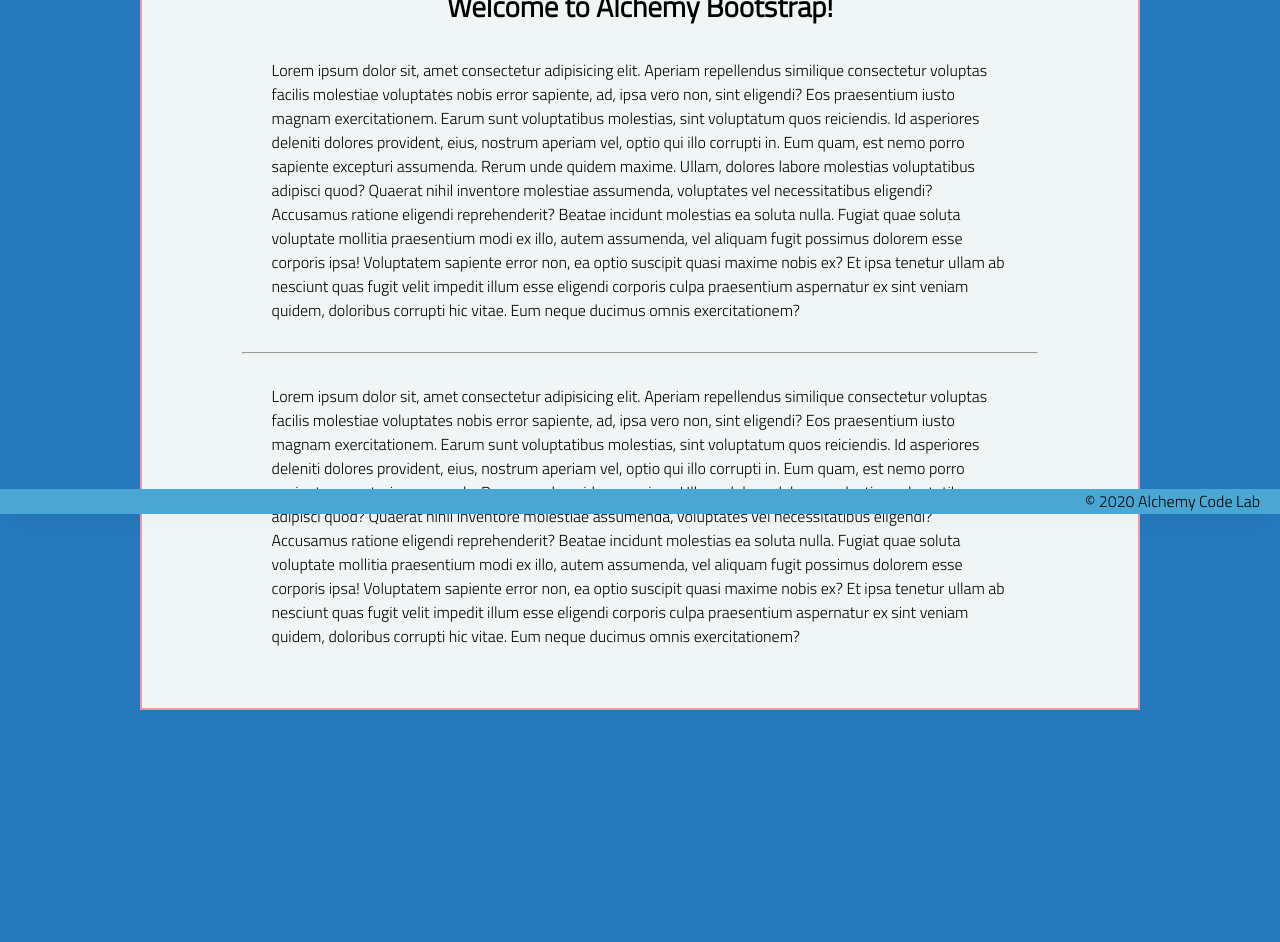
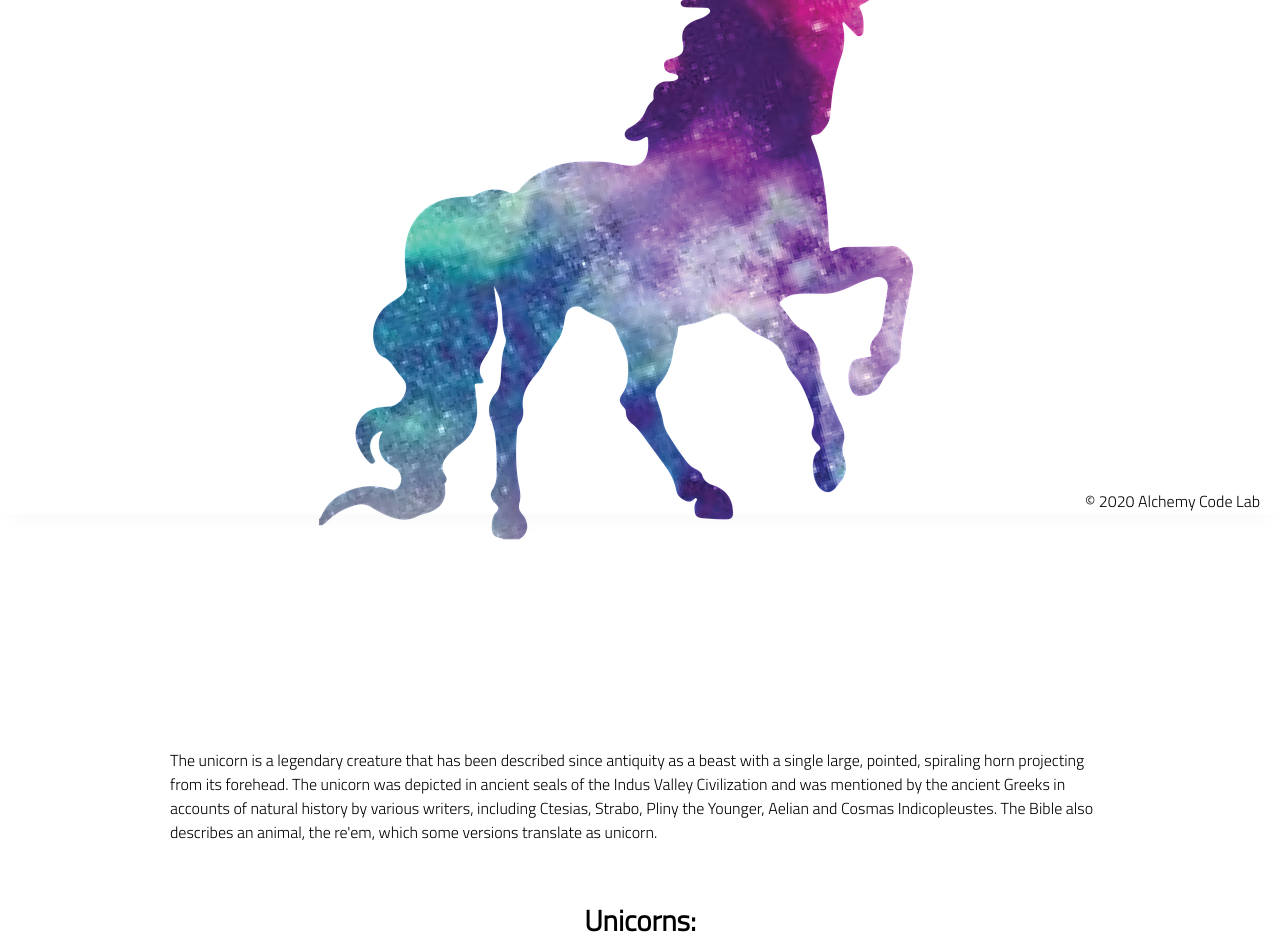
Before and after one commit to michmitz/lab-01-quiz-page, a plain HTML site: page index.html in a window 1280 px wide. Shown: the part 286-1228 px from the top of the page. Before the commit the page ends 1026 px from the top, so only its background shows below. Drawn offline with Linux system fonts and the light colour scheme.

Commit message:
Added HTML

```diff
--- a/index.html
+++ b/index.html
@@ -19,31 +19,56 @@
         </div>
     </header>
     <main>
-        <section class="main-section">
-            <img class="main-logo" src="assets/alchemy-logo.png"/>
-            <h2>
-                Welcome to Alchemy Bootstrap!
-            </h2>
+        <section class="title">
+            <h1>Unicorns!</h1>
+            <img class="unicorn-pic" src="../unicorn.png"/>
+        </section>
 
-            <content>
-            <p>
-                Lorem ipsum dolor sit, amet consectetur adipisicing elit. Aperiam repellendus similique consectetur voluptas facilis molestiae voluptates nobis error sapiente, ad, ipsa vero non, sint eligendi? Eos praesentium iusto magnam exercitationem.
-                Earum sunt voluptatibus molestias, sint voluptatum quos reiciendis. Id asperiores deleniti dolores provident, eius, nostrum aperiam vel, optio qui illo corrupti in. Eum quam, est nemo porro sapiente excepturi assumenda.
-                Rerum unde quidem maxime. Ullam, dolores labore molestias voluptatibus adipisci quod? Quaerat nihil inventore molestiae assumenda, voluptates vel necessitatibus eligendi? Accusamus ratione eligendi reprehenderit? Beatae incidunt molestias ea soluta nulla.
-                Fugiat quae soluta voluptate mollitia praesentium modi ex illo, autem assumenda, vel aliquam fugit possimus dolorem esse corporis ipsa! Voluptatem sapiente error non, ea optio suscipit quasi maxime nobis ex?
-                Et ipsa tenetur ullam ab nesciunt quas fugit velit impedit illum esse eligendi corporis culpa praesentium aspernatur ex sint veniam quidem, doloribus corrupti hic vitae. Eum neque ducimus omnis exercitationem?
+        <section class="Intro-section">
+            <p>The unicorn is a legendary creature that has been described since antiquity
+                 as a beast with a single large, pointed, spiraling horn projecting from its
+                  forehead. The unicorn was depicted in ancient seals of the Indus Valley
+                  Civilization and was mentioned by the ancient Greeks in accounts of natural
+                  history by various writers, including Ctesias, Strabo, Pliny the Younger,
+                  Aelian and Cosmas Indicopleustes. The Bible also describes an animal,
+                  the re'em, which some versions translate as unicorn.
             </p>
-            <hr />
-            <p>
-                Lorem ipsum dolor sit, amet consectetur adipisicing elit. Aperiam repellendus similique consectetur voluptas facilis molestiae voluptates nobis error sapiente, ad, ipsa vero non, sint eligendi? Eos praesentium iusto magnam exercitationem.
-                Earum sunt voluptatibus molestias, sint voluptatum quos reiciendis. Id asperiores deleniti dolores provident, eius, nostrum aperiam vel, optio qui illo corrupti in. Eum quam, est nemo porro sapiente excepturi assumenda.
-                Rerum unde quidem maxime. Ullam, dolores labore molestias voluptatibus adipisci quod? Quaerat nihil inventore molestiae assumenda, voluptates vel necessitatibus eligendi? Accusamus ratione eligendi reprehenderit? Beatae incidunt molestias ea soluta nulla.
-                Fugiat quae soluta voluptate mollitia praesentium modi ex illo, autem assumenda, vel aliquam fugit possimus dolorem esse corporis ipsa! Voluptatem sapiente error non, ea optio suscipit quasi maxime nobis ex?
-                Et ipsa tenetur ullam ab nesciunt quas fugit velit impedit illum esse eligendi corporis culpa praesentium aspernatur ex sint veniam quidem, doloribus corrupti hic vitae. Eum neque ducimus omnis exercitationem?
-            </p>
+                <br>
 
+            <h2>Unicorns:</h2>
+            <ul>
+                <li>Are beautiful </li>
+                <li>Smell like cheap perfume</li>
+                <li>They're totally real</li>
+            </ul>
         </section>
-    </main>
+
+        <section class="More-info">
+            <p>In European folklore, the unicorn is often depicted as a white horse-like or goat-like animal with a long horn,
+                cloven hooves, and sometimes a goat's beard. In the Middle Ages and Renaissance, it was commonly described as
+                an extremely wild woodland creature, a symbol of purity and grace, which could be captured only by a virgin.
+                In the encyclopedias, its horn was said to have the power to render poisoned water potable and to heal sickness.
+                In medieval and Renaissance times, the tusk of the narwhal was sometimes sold as unicorn horn.
+                The unicorn continues to hold a place in popular culture. It is often used as a symbol of fantasy or rarity.</p>
+            <h2>Once again, Unicorns:</h2>
+            <ol>
+                <li>Can't fly, what the heck is up with that.</li>
+                <li>Know advanced calculus.</li>
+                <li>Are used way too much in millenial culture, so I'm sorry for making it the subject of this quiz.</li>
+            </ol>
+        </section>
+
+        <section class="Quiz-section">
+            <h2>Ready for a quiz?</h2>
+            <button id="button">Take Quiz</button>
+            <span id="Result">Result Here</span>
+        </section>
+
+
+
+
+
+
     <footer>
         <div class="copy gutter-right">&copy; 2020 Alchemy Code Lab</div>
     </footer>
--- a/styles/style.css
+++ b/styles/style.css
@@ -1,17 +1,13 @@
 
 body {
     /* https://coolors.co/generate and click export -> scss to get the colors to copy and paste below*/
-    --color1: hsla(349, 69%, 76%, 1);
-    --color2: hsla(207, 67%, 44%, 1);
-    --color3: hsla(200, 61%, 56%, 1);
-    --color4: hsla(187, 41%, 94%, 1);
-    --color5: hsla(170, 28%, 95%, 1);
 
-    /* --color1: hsla(45, 86%, 83%, 1);
-    --color2: hsla(135, 65%, 98%, 1);
-    --color3: hsla(315, 37%, 86%, 1);
-    --color4: hsla(45, 73%, 98%, 1);
-    --color5: hsla(224, 40%, 79%, 1); */
+
+    --taupe-gray: hsla(270, 9%, 61%, 1);
+    --opera-mauve: hsla(312, 32%, 70%, 1);
+    --middle-purple: hsla(332, 36%, 83%, 1);
+    --orchid-crayola: hsla(309, 34%, 91%, 1);
+    --cotton-candy: hsla(315, 21%, 100%, 1);
 
     --header-height: 80px;
     --shadow: 0px 10px 20px -12px rgba(0,0,0,0.45);
@@ -78,8 +74,6 @@ header img {
     height: var(--header-height);
 }
 
-
-
 content {
     width: 80%;
 }
@@ -117,3 +111,7 @@ footer {
     }
 
   }
+
+  .title {
+      color: pink;
+  }
```
Also changed, not shown: unicorn.png (added).
